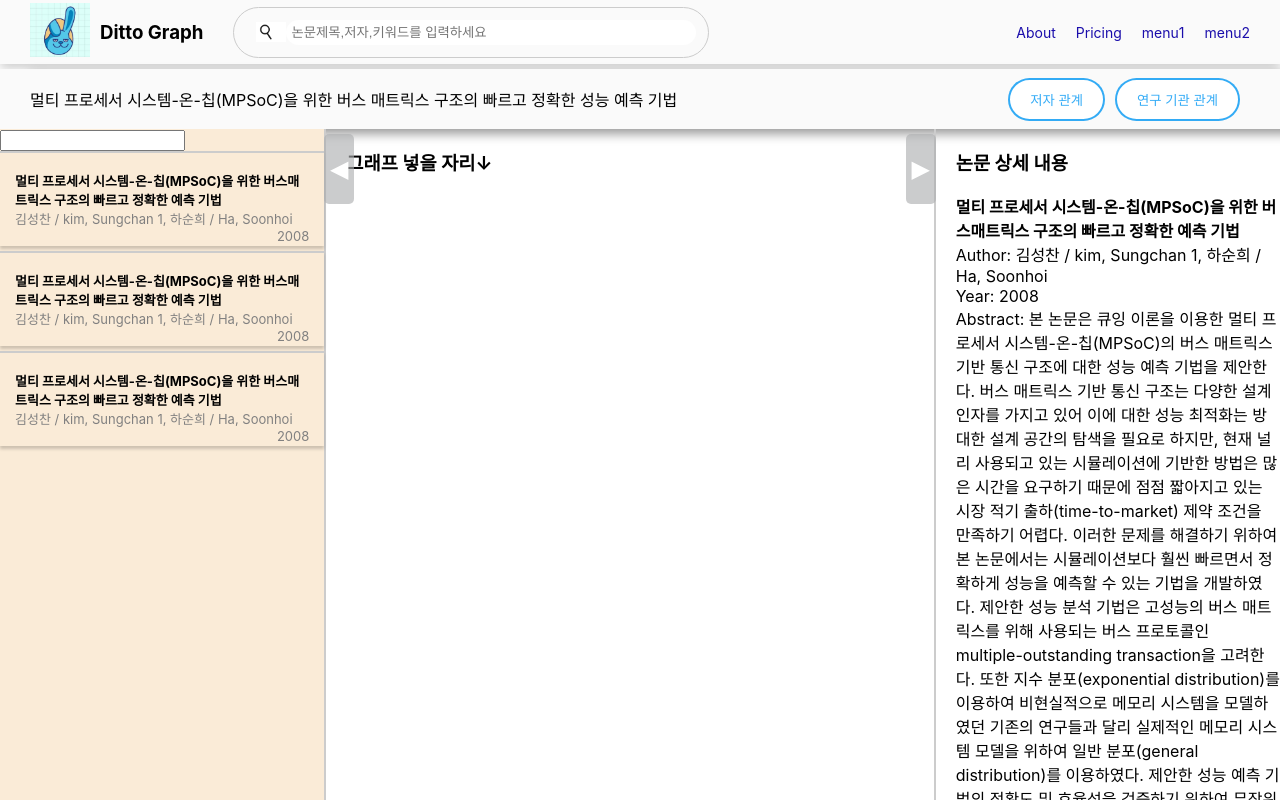
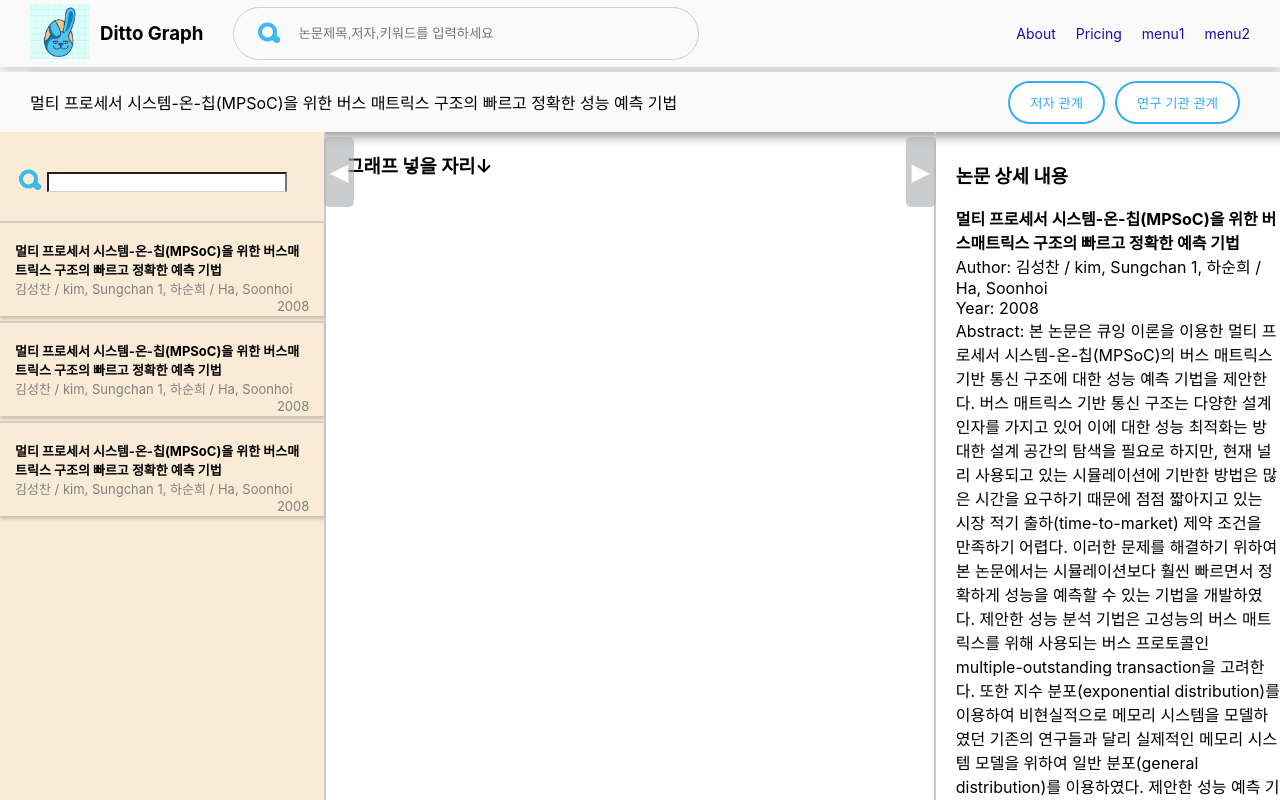
Before and after one commit to eeeeeddy/EGG_Frontend, a React (Create React App) app: page /Detail in a window 1280 px wide. Shown: the top 800 px of the page. Built offline with nearby package versions, Linux system fonts and the light colour scheme.

Commit message:
last_sh_0905

```diff
--- a/src/Detail.css
+++ b/src/Detail.css
@@ -40,14 +40,21 @@ html, body {
     font-size: 14px;
   }
   .search-container3{
-    margin-left: 30px;
     width: 450px;
     display: flex;
-    align-items: flex-start;
-    padding: 12px;
+    align-items: center;
+    padding: 7px;
     border: 1px solid #ccc;
-    border-radius: 45px;}
-
+    border-radius: 45px;
+    margin: 5px 30px 5px 30px;
+  }
+    .search-icon{
+      height: 35px;
+      width: 35px;
+    }
+    .search-input{
+      background-color: #fafafa;
+    }
 /* 두번째 메뉴 바 */
     .second-menu {
     display: flex;
@@ -86,6 +93,7 @@ html, body {
 }
 
 .left-page {
+  padding-top: 10px;
   /* height: 100%; */
   background-color: antiquewhite;
   border-right: 2px solid #ccc;
@@ -100,7 +108,21 @@ html, body {
   transform: translateX(0%);
   /* left-page를 왼쪽으로 이동하여 숨기지만, 다시 열 때 원래 위치로 돌아오도록 transform 초기화 필요 */
 }
-
+.leftpage-Search-container{
+  width: 100%px;
+  display: flex;
+  align-items: center;
+  padding: 7px;
+  margin: 15px 5px 15px 5px;
+}
+.leftpage-search-icon{
+  height: 35px;
+  width: 35px;
+}
+.leftpage-search-input{
+  width: 80%;
+  border-bottom: 1px solid #ccc;
+}
 .left-page-box {
   font-size: small;
   border-top: 2px solid #ccc;
@@ -148,6 +170,7 @@ html, body {
 }
 
 .right-page {
+  padding-top: 10px;
   /* height: 100%; */
   border-left: 2px solid #ccc;
   /* background-color: #ccc; */
--- a/src/Detail.js
+++ b/src/Detail.js
@@ -57,7 +57,6 @@ function Detail() {
            {/* 미니 검색창 */}
           <div className='search-container3'>
           <img src='/search_icon.png' alr='돋보기 아이콘' className='search-icon'/>
-
           <input className='search-input' type='search'
            autoComplete='off' spellCheck="false"
            role='combobox' aria-controls='matches'
@@ -87,11 +86,13 @@ function Detail() {
           <button onClick={toggleLeftPage} className='left-button'>
             {isLeftPageOpen ? '◀' : '▶'}
           </button>
+          <div className='leftpage-Search-container'>
+          <img src='/search_icon.png' alr='돋보기 아이콘' className='leftpage-search-icon'/>
           <input className='leftpage-search-input' type='search'
            autoComplete='off' spellCheck="false"
            role='combobox' aria-controls='matches'
-          //  placeholder='논문제목,저자,키워드를 입력하세요'
            aria-expanded='false' aria-live='polite'/>
+           </div>
             {papers.map((paper) => (
               <div className="left-page-box" key={paper.id}>
                 <p><b>{paper.title}</b><br/>
--- a/src/Main.css
+++ b/src/Main.css
@@ -1,4 +1,4 @@
-
+  .Main{background-color: #fafafa;}
 
   .top-menu {
     display: flex;
@@ -36,7 +36,7 @@
 
   .Main-body{
     margin-top:90px;
-    background-color: white;
+    background-color: #fafafa;
     display: flex;
     flex-direction: column;
     align-items: center;
@@ -51,21 +51,24 @@
     padding: 14px;
     border: 1px solid #ccc;
     border-radius: 45px;
-
+    /* background-color: pink; */
   }
   .search-icon {
     margin-top: 2px;
     margin-left: 10px;
-    width: 20px;
-    height: 20px;
-    padding-right: 10px;
-    background-color: white;
+    width: 30px;
+    height: 30px;
+    margin-right: 10px;
+    /* background-color: white; */
+
   }
 
   .search-input {
+    height: 30px;
     width: 100%;
     border: none;
     outline: none;
-    padding: 5px;
+    margin-right: 5px;
     border-radius: 20px;
+    /* background-color: white; */
   }
--- a/src/Main.js
+++ b/src/Main.js
@@ -42,8 +42,7 @@ function Main() {
         <br></br>
         {/* 검색창 */}
         <div className='search-container'>
-          <img src='/search_icon.png' alr='돋보기 아이콘' className='search-icon'/>
-
+          <img src='/search_icon2.png' alr='돋보기 아이콘' className='search-icon'/>
           <input
           className='search-input' type='search'
           autoComplete='off' spellCheck="false"
--- a/src/Search.css
+++ b/src/Search.css
@@ -35,11 +35,18 @@
     margin-left: 30px;
     width: 450px;
     display: flex;
-    align-items: flex-start;
+    align-items: center;
     padding: 12px;
     border: 1px solid #ccc;
-    border-radius: 45px;}
-
+    border-radius: 45px;
+  }
+    .search-icon{
+      height: 35px;
+      width: 35px;
+    }
+    .search-input{
+      background-color: #fafafa;
+    }
     .paper-text{
       float: 'left'
     }
```
Also changed, not shown: public/search_icon.png, public/search_icon2.png (added).
